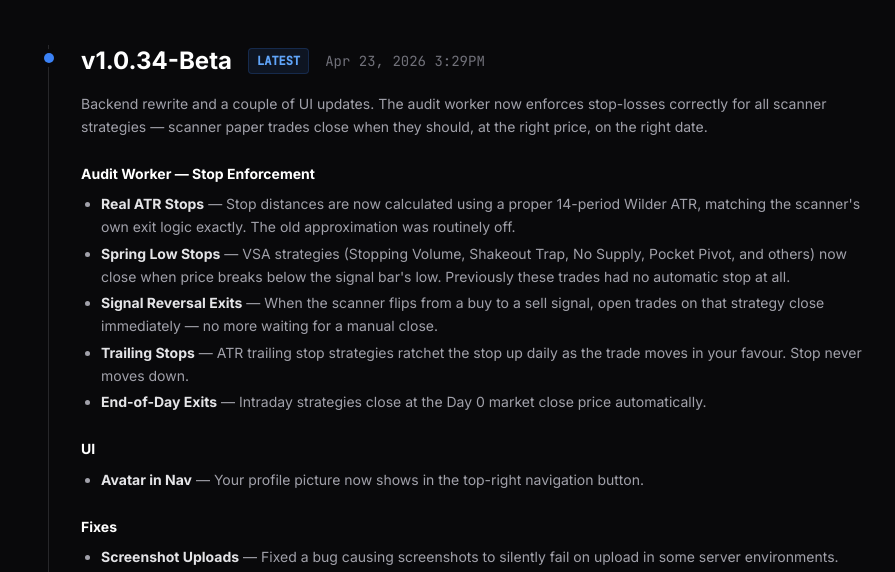
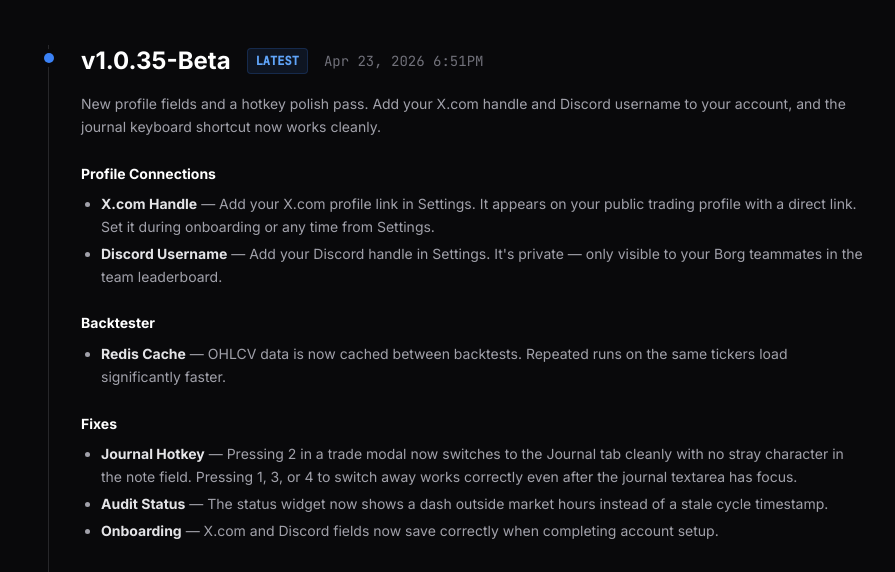
Before and after one commit to zachisit/signaldeck_marketing, a plain HTML site: page release-history.html in a window 1280 px wide. Shown: the part 216-788 px from the top of the page, without its empty margins (192-1087 px from the left). Drawn offline with nearby package versions, Linux system fonts and the light colour scheme.

Commit message:
release: add v1.0.35 entry, move LATEST badge

```diff
--- a/release-history.html
+++ b/release-history.html
@@ -140,12 +140,49 @@
 
         <div class="relative border-l border-zinc-800 ml-4 space-y-16">
 
+            <!-- v1.0.35 -->
+            <div class="pl-8 relative">
+                <div class="absolute -left-[5px] top-2 w-2.5 h-2.5 rounded-full bg-blue-500 ring-4 ring-zinc-950"></div>
+                <div class="flex flex-col sm:flex-row sm:items-center gap-2 sm:gap-4 mb-4">
+                    <h2 class="text-2xl font-bold text-white">v1.0.35-Beta</h2>
+                    <span class="px-2 py-1 rounded text-xs font-mono font-bold bg-blue-500/10 text-blue-400 border border-blue-500/20">LATEST</span>
+                    <span class="text-sm font-mono text-zinc-500">Apr 23, 2026 6:51PM</span>
+                </div>
+
+                <div class="space-y-6 text-zinc-400 text-sm leading-relaxed">
+                    <p>New profile fields and a hotkey polish pass. Add your X.com handle and Discord username to your account, and the journal keyboard shortcut now works cleanly.</p>
+
+                    <div>
+                        <h4 class="text-white font-bold mb-2">Profile Connections</h4>
+                        <ul class="list-disc list-outside pl-5 space-y-1">
+                            <li><strong class="text-zinc-200">X.com Handle</strong> — Add your X.com profile link in Settings. It appears on your public trading profile with a direct link. Set it during onboarding or any time from Settings.</li>
+                            <li><strong class="text-zinc-200">Discord Username</strong> — Add your Discord handle in Settings. It's private — only visible to your Borg teammates in the team leaderboard.</li>
+                        </ul>
+                    </div>
+
+                    <div>
+                        <h4 class="text-white font-bold mb-2">Backtester</h4>
+                        <ul class="list-disc list-outside pl-5 space-y-1">
+                            <li><strong class="text-zinc-200">Redis Cache</strong> — OHLCV data is now cached between backtests. Repeated runs on the same tickers load significantly faster.</li>
+                        </ul>
+                    </div>
+
+                    <div>
+                        <h4 class="text-white font-bold mb-2">Fixes</h4>
+                        <ul class="list-disc list-outside pl-5 space-y-1">
+                            <li><strong class="text-zinc-200">Journal Hotkey</strong> — Pressing 2 in a trade modal now switches to the Journal tab cleanly with no stray character in the note field. Pressing 1, 3, or 4 to switch away works correctly even after the journal textarea has focus.</li>
+                            <li><strong class="text-zinc-200">Audit Status</strong> — The status widget now shows a dash outside market hours instead of a stale cycle timestamp.</li>
+                            <li><strong class="text-zinc-200">Onboarding</strong> — X.com and Discord fields now save correctly when completing account setup.</li>
+                        </ul>
+                    </div>
+                </div>
+            </div>
+
             <!-- v1.0.34 -->
             <div class="pl-8 relative">
                 <div class="absolute -left-[5px] top-2 w-2.5 h-2.5 rounded-full bg-blue-500 ring-4 ring-zinc-950"></div>
                 <div class="flex flex-col sm:flex-row sm:items-center gap-2 sm:gap-4 mb-4">
                     <h2 class="text-2xl font-bold text-white">v1.0.34-Beta</h2>
-                    <span class="px-2 py-1 rounded text-xs font-mono font-bold bg-blue-500/10 text-blue-400 border border-blue-500/20">LATEST</span>
                     <span class="text-sm font-mono text-zinc-500">Apr 23, 2026 3:29PM</span>
                 </div>
 
```
